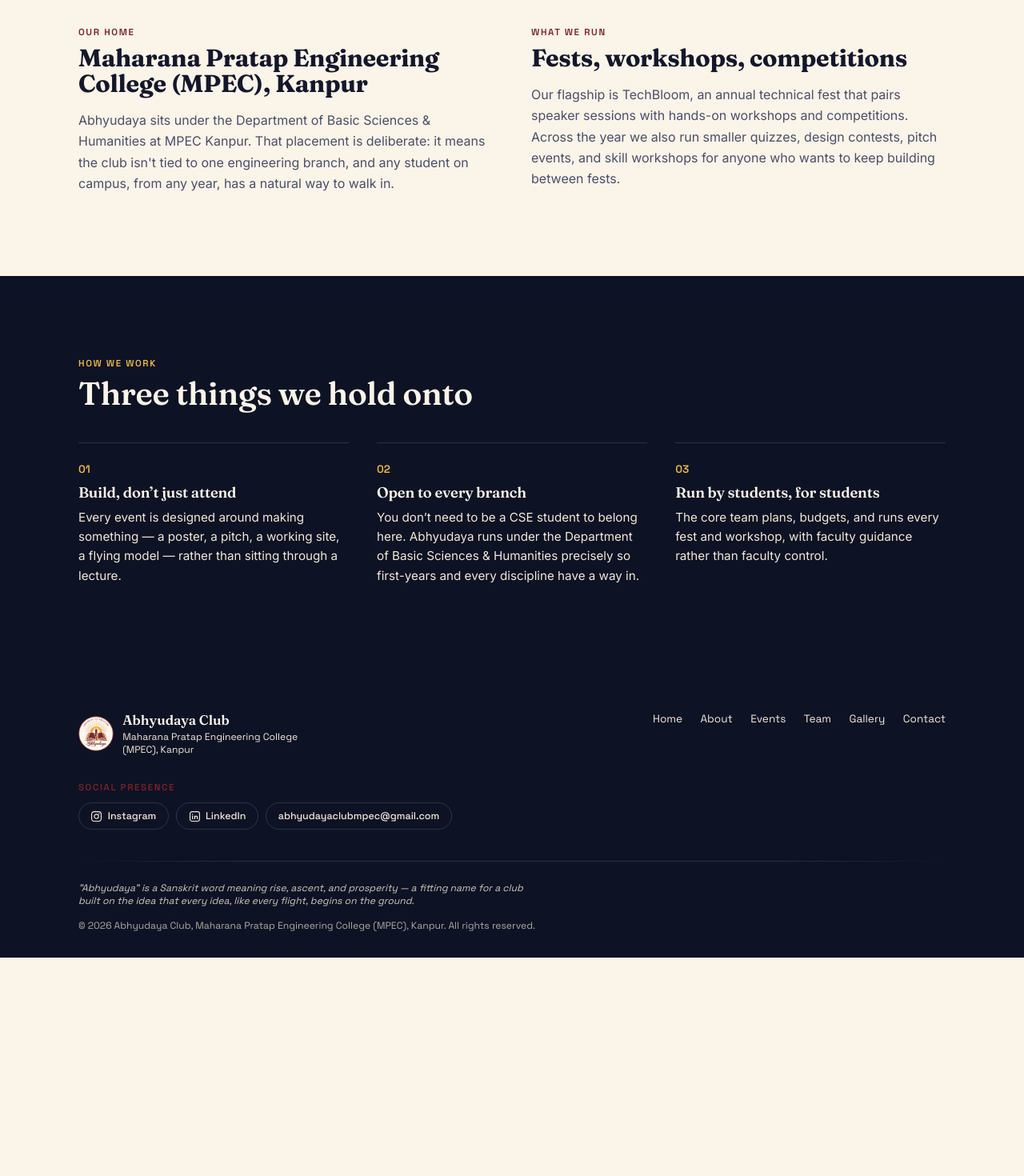
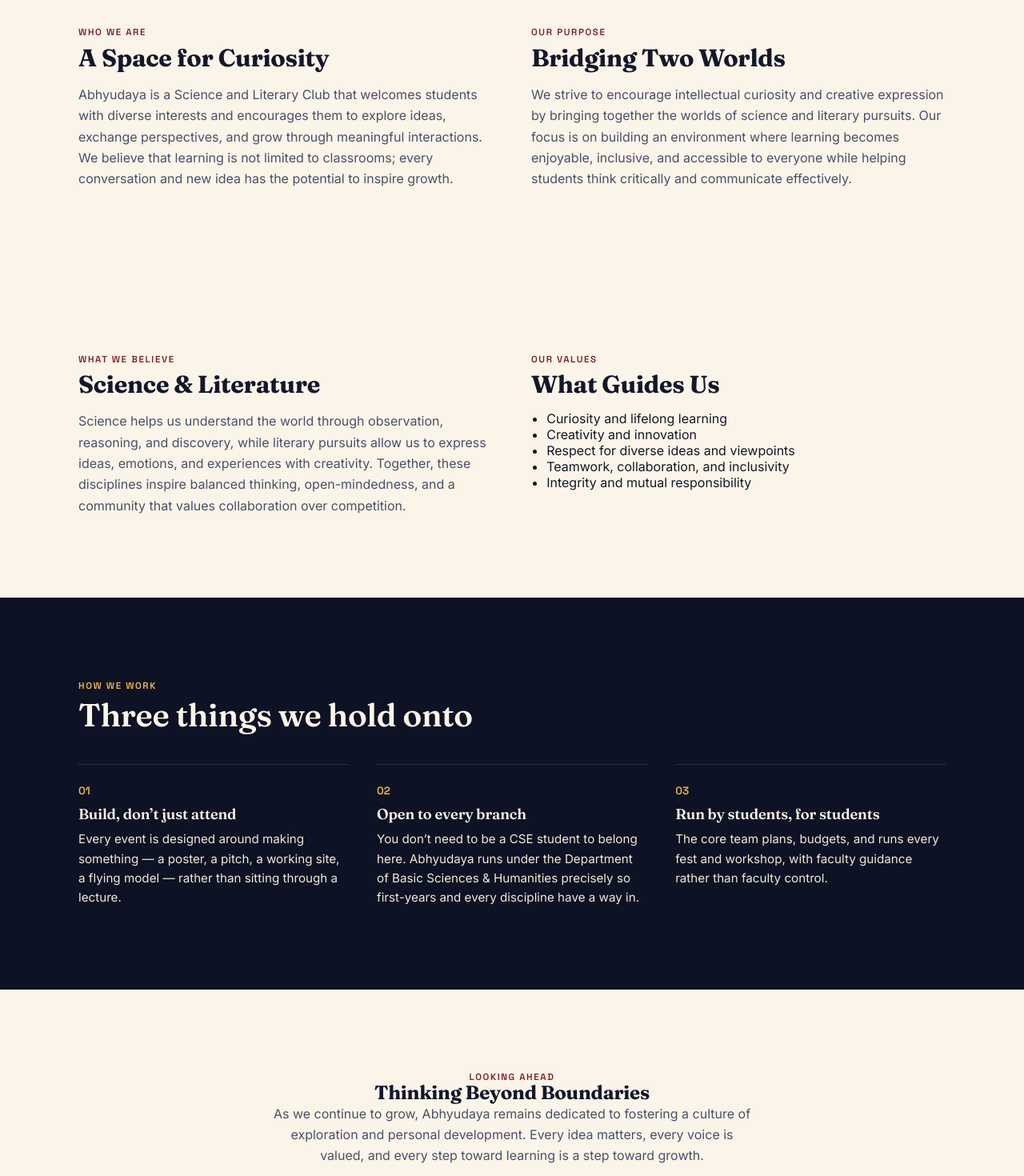
Before and after one commit to viraatt/abhyudaya, a React (Vite) app: page /about in a window 1280 px wide. Shown: the part 480-1950 px from the top of the page at 80% size. Before the commit the page ends 1677 px from the top, so only its background shows below. Built offline with nearby package versions, Linux system fonts and the light colour scheme.

Commit message:
About Updated

```diff
--- a/src/pages/About.jsx
+++ b/src/pages/About.jsx
@@ -4,12 +4,12 @@ import './About.css'
 
 const pillars = [
   {
-    title: 'Build, don\u2019t just attend',
-    text: 'Every event is designed around making something \u2014 a poster, a pitch, a working site, a flying model \u2014 rather than sitting through a lecture.',
+    title: 'Build, don’t just attend',
+    text: 'Every event is designed around making something — a poster, a pitch, a working site, a flying model — rather than sitting through a lecture.',
   },
   {
     title: 'Open to every branch',
-    text: 'You don\u2019t need to be a CSE student to belong here. Abhyudaya runs under the Department of Basic Sciences & Humanities precisely so first-years and every discipline have a way in.',
+    text: 'You don’t need to be a CSE student to belong here. Abhyudaya runs under the Department of Basic Sciences & Humanities precisely so first-years and every discipline have a way in.',
   },
   {
     title: 'Run by students, for students',
@@ -23,35 +23,63 @@ export default function About() {
       <PageHero
         eyebrow="About the club"
         title="An idea, given room to rise."
-        lede={club.meaning}
+        lede={club.meaning || "A Science and Literary Club committed to creating a space where curiosity, creativity, and continuous learning come together."}
       />
 
+      {/* Intro Section: Who We Are & Our Purpose */}
       <section className="section">
         <div className="wrap about-body">
           <div className="about-body__col">
-            <p className="eyebrow">Our home</p>
-            <h2>{club.institute}</h2>
+            <p className="eyebrow">Who We Are</p>
+            <h2>A Space for Curiosity</h2>
             <p className="about-body__text">
-              Abhyudaya sits under the {club.department} at MPEC Kanpur. That
-              placement is deliberate: it means the club isn't tied to one
-              engineering branch, and any student on campus, from any year,
-              has a natural way to walk in.
+              Abhyudaya is a Science and Literary Club that welcomes students with diverse
+              interests and encourages them to explore ideas, exchange perspectives, and grow
+              through meaningful interactions. We believe that learning is not limited to
+              classrooms; every conversation and new idea has the potential to inspire growth.
             </p>
           </div>
           <div className="about-body__col">
-            <p className="eyebrow">What we run</p>
-            <h2>Fests, workshops, competitions</h2>
+            <p className="eyebrow">Our Purpose</p>
+            <h2>Bridging Two Worlds</h2>
             <p className="about-body__text">
-              Our flagship is TechBloom, an annual technical fest that pairs
-              speaker sessions with hands-on workshops and competitions. Across
-              the year we also run smaller quizzes, design contests, pitch
-              events, and skill workshops for anyone who wants to keep
-              building between fests.
+              We strive to encourage intellectual curiosity and creative expression by bringing
+              together the worlds of science and literary pursuits. Our focus is on building
+              an environment where learning becomes enjoyable, inclusive, and accessible to
+              everyone while helping students think critically and communicate effectively.
             </p>
           </div>
         </div>
       </section>
 
+      {/* Core Philosophy Section: Beliefs & Values */}
+      <section className="section section--light-gray">
+        <div className="wrap about-body">
+          <div className="about-body__col">
+            <p className="eyebrow">What We Believe</p>
+            <h2>Science & Literature</h2>
+            <p className="about-body__text">
+              Science helps us understand the world through observation, reasoning, and discovery,
+              while literary pursuits allow us to express ideas, emotions, and experiences with
+              creativity. Together, these disciplines inspire balanced thinking, open-mindedness,
+              and a community that values collaboration over competition.
+            </p>
+          </div>
+          <div className="about-body__col">
+            <p className="eyebrow">Our Values</p>
+            <h2>What Guides Us</h2>
+            <ul className="about-values__list" style={{ paddingLeft: '1.2rem', margin: '1rem 0' }}>
+              <li>Curiosity and lifelong learning</li>
+              <li>Creativity and innovation</li>
+              <li>Respect for diverse ideas and viewpoints</li>
+              <li>Teamwork, collaboration, and inclusivity</li>
+              <li>Integrity and mutual responsibility</li>
+            </ul>
+          </div>
+        </div>
+      </section>
+
+      {/* Pillars Section */}
       <section className="section section--dark">
         <div className="wrap">
           <div className="section__head">
@@ -69,6 +97,19 @@ export default function About() {
           </div>
         </div>
       </section>
+
+      {/* Looking Ahead Footer Note */}
+      <section className="section section--brief">
+        <div className="wrap text-center" style={{ textAlign: 'center', maxWidth: '700px', margin: '0 auto' }}>
+          <p className="eyebrow">Looking Ahead</p>
+          <h2>Thinking Beyond Boundaries</h2>
+          <p className="about-body__text">
+            As we continue to grow, Abhyudaya remains dedicated to fostering a culture of
+            exploration and personal development. Every idea matters, every voice is valued,
+            and every step toward learning is a step toward growth.
+          </p>
+        </div>
+      </section>
     </>
   )
 }
```
